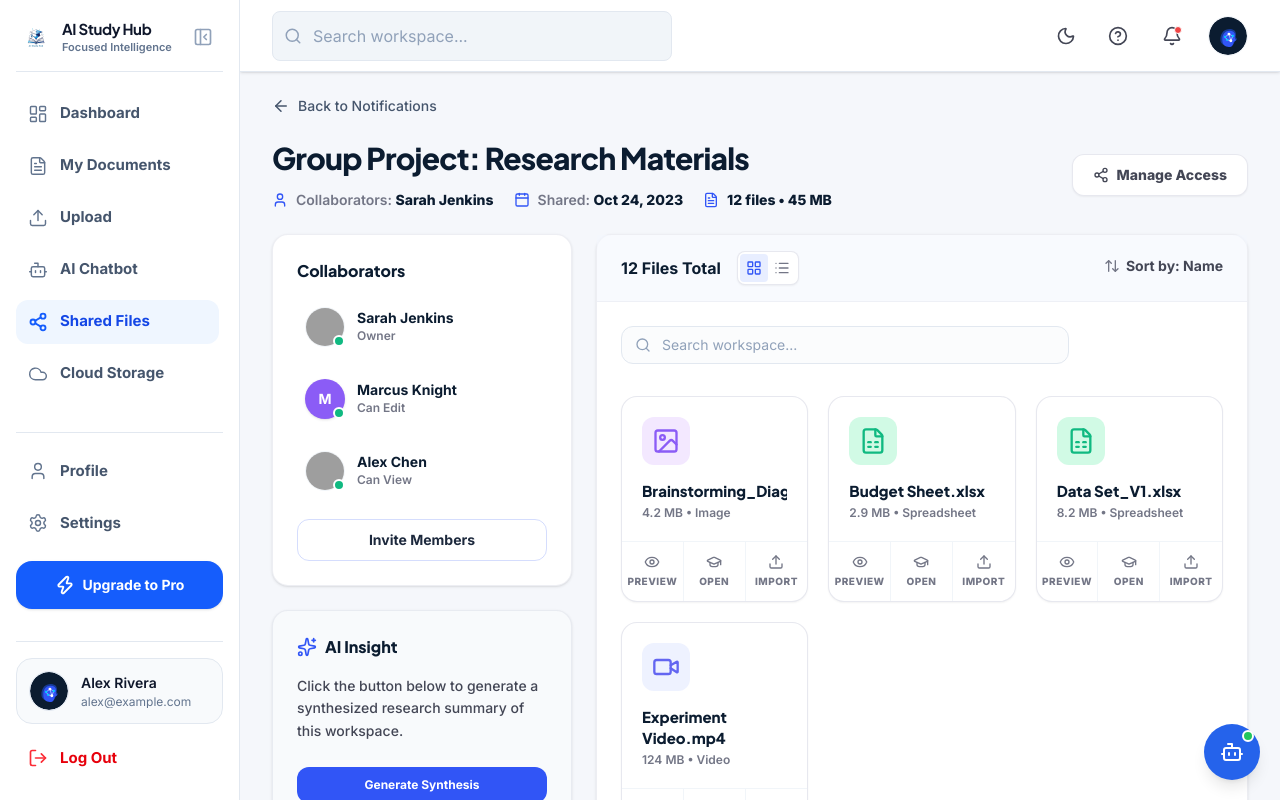
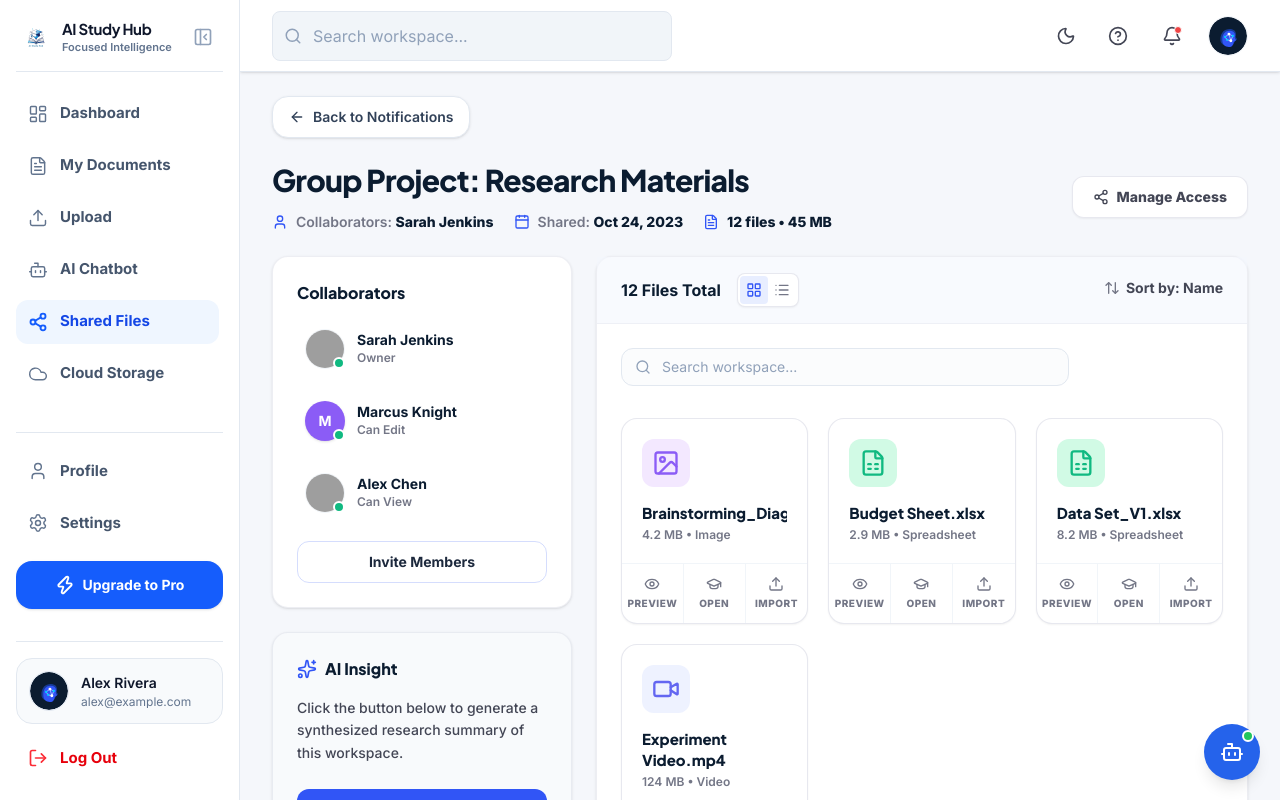
Before and after one commit to huynhduybinh24/SWP391_AIStudyHub, a React (Vite) app in the folder FrontEnd/: page /dashboard/shared-files/research-materials in a window 1280 px wide. Built offline with nearby package versions, Linux system fonts and the light colour scheme; grey boxes are pictures that could not be loaded; the HTML template or start-up script is replaced by a standard one.

Commit message:
fix: standardize back button behavior and scroll reset navigation

```diff
--- a/FrontEnd/src/app/router/routes.tsx
+++ b/FrontEnd/src/app/router/routes.tsx
@@ -92,6 +92,7 @@ export const router = createBrowserRouter([
           { path: 'chat', element: <ChatPage /> },
           { path: 'shared', element: <SharedFilesPage /> },
           { path: 'shared/file/:fileId', element: <SharedFilesPage /> },
+          { path: 'shared-files', element: <SharedFilesPage /> },
           { path: 'shared-files/file/:fileId', element: <SharedFilesPage /> },
           { path: 'shared-files/research-materials', element: <SharedFolderPage /> },
           { path: 'storage', element: <CloudStoragePage /> },
--- /dev/null
+++ b/FrontEnd/src/components/shared/BackButton.tsx
@@ -0,0 +1,60 @@
+import React from 'react'
+import { useNavigate } from 'react-router-dom'
+import { ArrowLeft } from 'lucide-react'
+import { cn } from '@/lib/utils'
+
+export type BackButtonProps = {
+  label: string
+  to: string
+  className?: string
+}
+
+export default function BackButton({ label, to, className }: BackButtonProps) {
+  const navigate = useNavigate()
+
+  const handleClick = (e: React.MouseEvent<HTMLButtonElement>) => {
+    e.preventDefault()
+    e.stopPropagation()
+
+    // Prevent default scroll behavior
+    window.history.scrollRestoration = 'manual'
+
+    // Reset window scroll instantly to the top-left corner
+    window.scrollTo({
+      top: 0,
+      left: 0,
+      behavior: 'instant'
+    })
+
+    // Reset container scroll position if any scrollable containers exist
+    const scrollableContainers = document.querySelectorAll(
+      '.overflow-y-auto, [class*="overflow-y-auto"], .overflow-auto, [class*="overflow-auto"]'
+    )
+    scrollableContainers.forEach((container) => {
+      container.scrollTo({
+        top: 0,
+        left: 0,
+        behavior: 'instant'
+      })
+    })
+
+    // Perform smooth routing
+    navigate(to)
+  }
+
+  return (
+    <button
+      type="button"
+      onClick={handleClick}
+      className={cn(
+        'inline-flex items-center gap-2 rounded-2xl border px-4 py-2.5 text-sm font-semibold transition-all duration-200 shrink-0 cursor-pointer shadow-sm active:scale-[0.98]',
+        'bg-white border-slate-200 text-slate-700 hover:bg-slate-100',
+        'dark:bg-slate-900 dark:border-slate-800 dark:text-slate-200 dark:hover:bg-slate-800',
+        className
+      )}
+    >
+      <ArrowLeft className="size-4 shrink-0" />
+      <span>{label}</span>
+    </button>
+  )
+}
--- a/FrontEnd/src/features/documents/pages/DocumentDetailPage.tsx
+++ b/FrontEnd/src/features/documents/pages/DocumentDetailPage.tsx
@@ -1,6 +1,6 @@
 import { useEffect } from 'react'
 import { useParams, useNavigate, useOutletContext } from 'react-router-dom'
-import { ArrowLeft } from 'lucide-react'
+import BackButton from '@/components/shared/BackButton'
 import { FileViewer } from '@/components/shared/file-viewer/FileViewer'
 
 interface DocumentItem {
@@ -127,13 +127,10 @@ export default function DocumentDetailPage() {
   }
 
   const backLink = (
-    <button
-      onClick={() => navigate(-1)}
-      className="group flex items-center gap-2.5 rounded-xl border border-slate-200 dark:border-slate-800 bg-white dark:bg-slate-900 hover:bg-slate-50 dark:hover:bg-slate-800 text-slate-750 hover:text-slate-900 dark:text-slate-200 px-4 py-2 text-sm font-semibold shadow-sm transition-all duration-200 cursor-pointer"
-    >
-      <ArrowLeft className="h-4 w-4 transition-transform group-hover:-translate-x-1" />
-      <span>Back to Documents</span>
-    </button>
+    <BackButton
+      label="Back to Documents"
+      to="/dashboard/documents"
+    />
   )
 
   return (
--- a/FrontEnd/src/features/notifications/pages/SummaryDetailPage.tsx
+++ b/FrontEnd/src/features/notifications/pages/SummaryDetailPage.tsx
@@ -1,7 +1,6 @@
 import { useState } from 'react'
 import { useNavigate } from 'react-router-dom'
 import {
-  ArrowLeft,
   Sparkles,
   Star,
   Brain,
@@ -14,6 +13,7 @@ import {
   ThumbsDown,
   X,
 } from 'lucide-react'
+import BackButton from '@/components/shared/BackButton'
 import { cn } from '@/lib/utils'
 import { useToast } from '@/components/ui/Toast'
 import { ShareModal, ShareModalUser } from '@/components/common/ShareModal'
@@ -68,14 +68,12 @@ export function SummaryDetailPage() {
       {/* Left Column: Summary Content */}
       <div className="flex-1 min-w-0 w-full">
         {/* Back Link */}
-        <button
-          type="button"
-          onClick={() => navigate('/dashboard/notifications')}
-          className="inline-flex items-center gap-2 text-sm font-semibold text-[#737686] dark:text-slate-400 hover:text-[#3155F6] dark:hover:text-blue-400 transition-colors cursor-pointer mb-5 focus-visible:outline-none"
-        >
-          <ArrowLeft className="w-4 h-4" />
-          <span>Back to Notifications</span>
-        </button>
+        <div className="mb-5">
+          <BackButton
+            label="Back to Notifications"
+            to="/dashboard/notifications"
+          />
+        </div>
 
         {/* Title & Badge Section */}
         <div className="mb-6">
--- a/FrontEnd/src/features/shared-files/components/SharedFileViewer.tsx
+++ b/FrontEnd/src/features/shared-files/components/SharedFileViewer.tsx
@@ -1,8 +1,8 @@
 import { useEffect } from 'react'
-import { ArrowLeft } from 'lucide-react'
 import { FileViewer } from '@/components/shared/file-viewer/FileViewer'
 import { SharedFile } from './SharedFilesTable'
 import { useTranslation } from '@/context/LanguageContext'
+import BackButton from '@/components/shared/BackButton'
 
 interface SharedFileViewerProps {
   file: SharedFile
@@ -39,15 +39,10 @@ export function SharedFileViewer({
   }, [])
 
   const backLink = (
-    <button
-      type="button"
-      onClick={onBack}
-      className="inline-flex items-center gap-2 text-sm font-medium text-slate-600 hover:text-slate-900 dark:text-slate-400 dark:hover:text-slate-100 transition-colors cursor-pointer"
-      aria-label="Back to Shared Files"
-    >
-      <ArrowLeft size={18} strokeWidth={2} />
-      <span>{t.fileViewer.backToShared}</span>
-    </button>
+    <BackButton
+      label={t.fileViewer.backToShared || "Back to Share Files"}
+      to="/dashboard/shared-files"
+    />
   )
 
   // Map file categories or subject if present (e.g. from file tags or names)
--- a/FrontEnd/src/features/shared-files/components/UploadFilesSection.tsx
+++ b/FrontEnd/src/features/shared-files/components/UploadFilesSection.tsx
@@ -1,5 +1,6 @@
 import { useState, useEffect } from 'react'
-import { ArrowLeft, Sparkles } from 'lucide-react'
+import { Sparkles } from 'lucide-react'
+import BackButton from '@/components/shared/BackButton'
 import { motion } from 'framer-motion'
 import { useToast } from '@/components/ui/Toast'
 import { Button } from '@/components/ui/Button'
@@ -135,14 +136,10 @@ export function UploadFilesSection({ onBack, onSave }: UploadFilesSectionProps)
 
       {/* 1. Header Back link */}
       <div className="flex items-center justify-between text-left">
-        <button
-          type="button"
-          onClick={onBack}
-          className="flex items-center gap-1.5 text-sm font-semibold text-[#5F6E80] hover:text-[#3155F6] dark:text-slate-400 dark:hover:text-blue-400 transition-colors focus:outline-none w-fit cursor-pointer"
-        >
-          <ArrowLeft className="h-4 w-4" />
-          <span>Back to Shared Files</span>
-        </button>
+        <BackButton
+          label="Back to Share Files"
+          to="/dashboard/shared-files"
+        />
       </div>
 
       {/* 2. Title Description */}
--- a/FrontEnd/src/features/shared-files/pages/SharedFolderPage.tsx
+++ b/FrontEnd/src/features/shared-files/pages/SharedFolderPage.tsx
@@ -1,7 +1,6 @@
 import { useState, useEffect, useRef } from 'react'
 import { useNavigate } from 'react-router-dom'
 import {
-  ArrowLeft,
   Share2,
   User,
   Calendar,
@@ -31,6 +30,7 @@ import { useToast } from '@/components/ui/Toast'
 import { useTranslation } from '@/context/LanguageContext'
 import { ShareAccessModal } from '@/components/shared/share-access/ShareAccessModal'
 import type { Collaborator as ShareAccessCollab } from '@/components/shared/share-access/ShareAccessModal'
+import BackButton from '@/components/shared/BackButton'
 
 export type SharedFolderFile = {
   id: string
@@ -474,15 +474,10 @@ The combined research indicates a strong correlation between multivariable biolo
     <div className="w-full space-y-6 select-none pb-12 animate-fade-in text-slate-800 dark:text-slate-200">
       {/* 1. Header Back Button */}
       <div className="flex items-center justify-between text-left">
-        <button
-          type="button"
-          onClick={handleBackToNotifications}
-          className="inline-flex items-center gap-2 text-sm font-medium text-slate-600 hover:text-slate-900 dark:text-slate-400 dark:hover:text-slate-100 transition-colors cursor-pointer focus-visible:outline-none focus:outline-none"
-          aria-label={t.sharedFolder.backToNotifications}
-        >
-          <ArrowLeft size={18} strokeWidth={2} />
-          <span>{t.sharedFolder.backToNotifications}</span>
-        </button>
+        <BackButton
+          label={t.sharedFolder.backToNotifications || "Back to Notifications"}
+          to="/dashboard/notifications?tab=shared-files"
+        />
       </div>
 
       {/* 2. Page Title & Action Block */}
```
